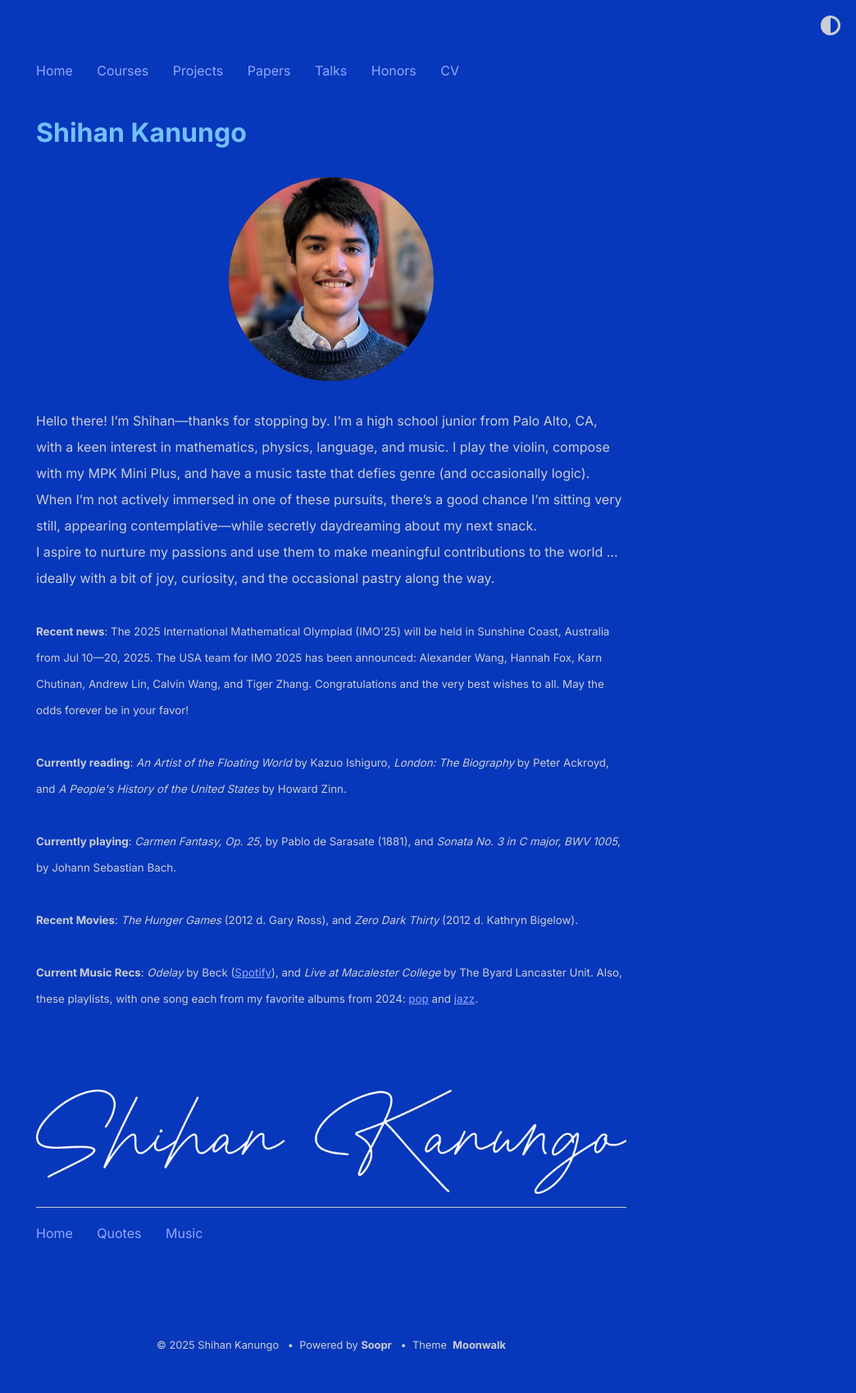
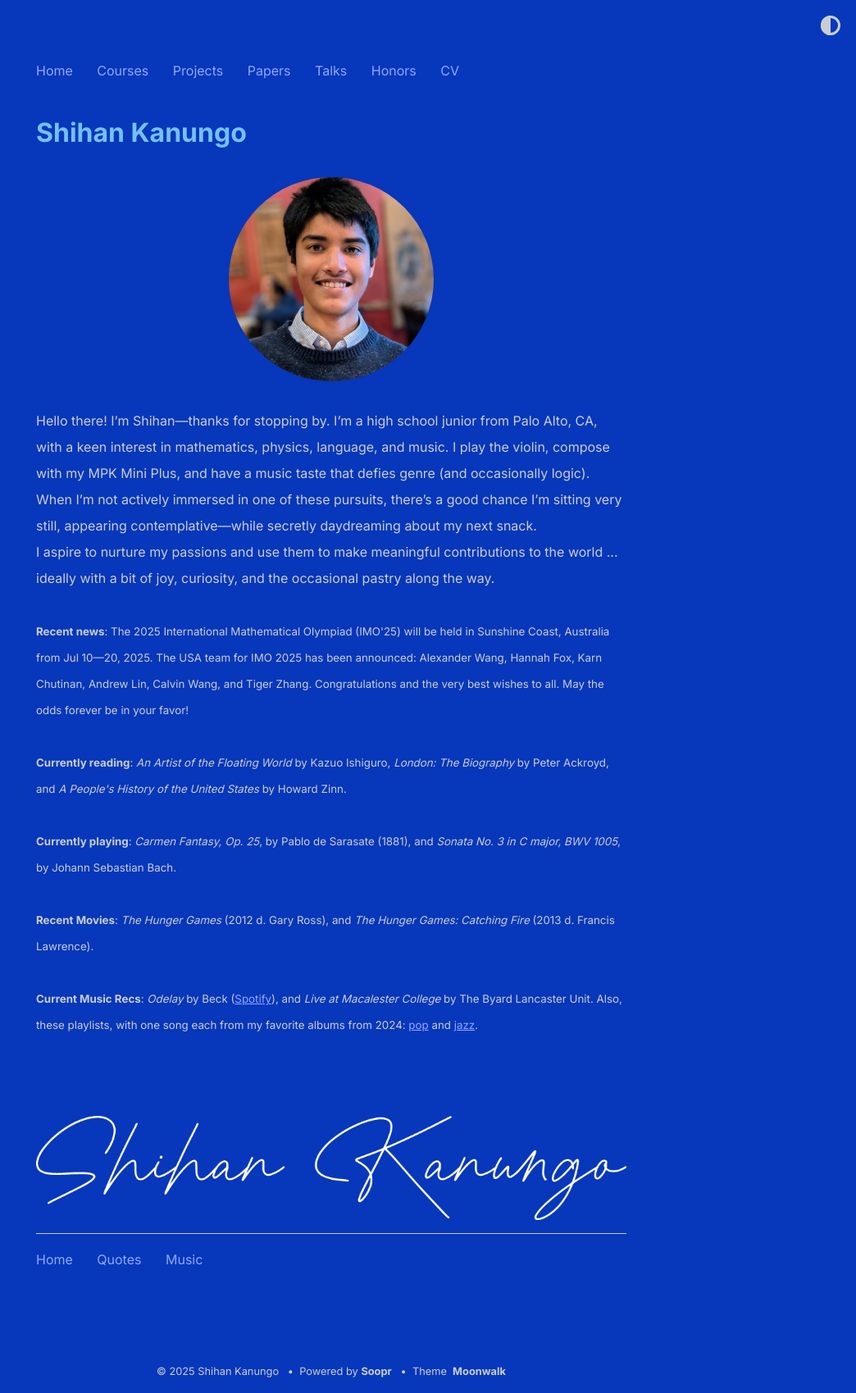
Before and after one commit to shihankanungo/shihankanungo.github.io, a Jekyll site: the page built from index.md, in a window 1280 px wide. Shown: the whole page at 82% size, without its empty margins (236-1280 px from the left). Built offline with Jekyll 4.4.1, drawn with Linux system fonts in a browser that asks for light colours; before the commit the page ends 1667 px from its top, so only the background shows below that.

Commit message:
Update _config.yml

```diff
--- a/_config.yml
+++ b/_config.yml
@@ -12,7 +12,7 @@
           <br /><br />
           <small><b>Currently playing</b>: <i>Carmen Fantasy, Op. 25</i>, by Pablo de Sarasate (1881), and <i>Sonata No. 3 in C major, BWV 1005</i>, by Johann Sebastian Bach.</small>
           <br /><br />
-          <small><b>Recent Movies</b>: <i>The Hunger Games</i> (2012 d. Gary Ross), and <i>Zero Dark Thirty</i> (2012 d. Kathryn Bigelow). </small>
+          <small><b>Recent Movies</b>: <i>The Hunger Games</i> (2012 d. Gary Ross), and <i>The Hunger Games: Catching Fire</i>  (2013 d. Francis Lawrence). </small>
           <br /><br />
           <small><b>Current Music Recs</b>: <i>Odelay</i> by Beck (<a href="https://open.spotify.com/album/1Pus5h1qGedCn4CtOuPVtp?si=5TMaPZtjQeiM_WgCF-HBRg">Spotify</a>), and <i>Live at Macalester College</i> by The Byard Lancaster Unit. Also, these playlists, with one song each from my favorite albums from 2024: <a href="https://open.spotify.com/playlist/0plT5tvEl6lVLrQDk0X3eu?si=fe06480b57f64999">pop</a> and <a href="https://open.spotify.com/playlist/5iHDUPHT30iNd4Feg0yg4f?si=737a0b1a27924789">jazz</a>. </small>
           <br /><br /><br /><br />
```
